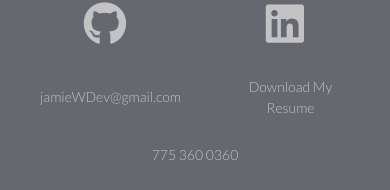
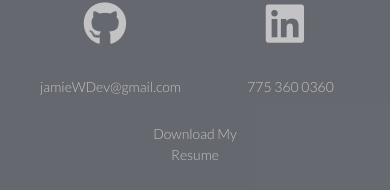
Before and after one commit to jamie29w/portfolio-website, a React (Create React App) app: page / in a window 390 px wide. Shown: the part 2438-2628 px from the top of the page. Built offline with nearby package versions, Linux system fonts and the light colour scheme.

Commit message:
updated media queries for ordering of footer links

```diff
--- a/src/index.css
+++ b/src/index.css
@@ -180,6 +180,16 @@
   .nativeWeatherRowStyles {
     flex-wrap: wrap;
   }
+
+  .c {
+    order: 5;
+    flex: 0 0 33%;
+  }
+
+  .d {
+    order: 4;
+    flex: 0 0 33%;
+  }
 }
 
 /*Non-responsive Burger Menu Styling Below*/
```
Lines whose indentation alone changed are shown as unchanged.
